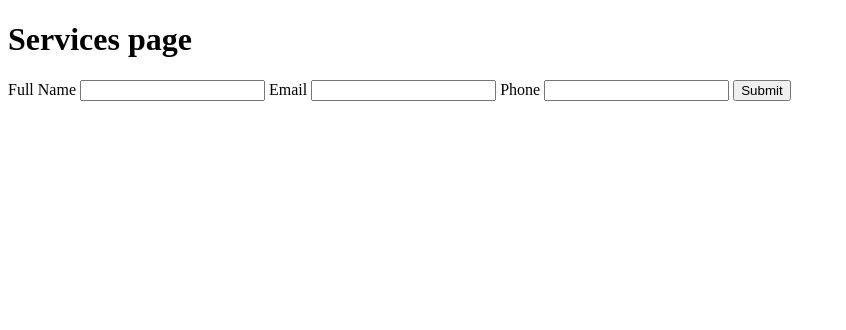
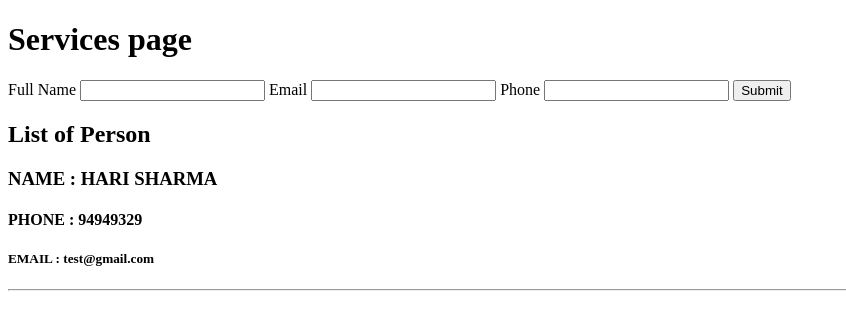
Before and after one commit to aaravcreator/nh_django_p, a Django app: page /services/ in a window 1280 px wide. Shown: the top 330 px of the page, without its empty margins (0-846 px from the left). Run offline with Django 5.2, Linux system fonts and the light colour scheme.

Commit message:
added get method;

```diff
--- a/mydjango/views.py
+++ b/mydjango/views.py
@@ -32,9 +32,37 @@ def contact(request):
 
     return render(request,'contact.html',context)
 
+
+person_list = [
+    {
+        'name':"HARI SHARMA",
+        'phone':"94949329",
+        'email':"test@gmail.com"
+    }
+
+]
 def services(request):
-    print(request.GET.get('fullname'))
-    return render(request,'services.html')
+    name = request.GET.get('fullname')
+    email = request.GET.get('email')
+    phone = request.GET.get('phone')
+
+    if (name != None and name != "") and (email != None and email != "") and (phone != None and phone !=""):
+        message = f" Thank you for contacting us, your details are Name:{name}, Email:{email},Phone:{phone}"
+        person_data = {
+             'name':name,
+        'phone':phone,
+        'email':email
+        }
+        person_list.append(person_data)
+
+    else:
+        message = ""
+    context = {
+        'message':message,
+        'person_list':person_list
+    }
+
+    return render(request,'services.html',context)
 
 # def dynamic(request,name):
 #     print(name)
--- a/templates/services.html
+++ b/templates/services.html
@@ -24,5 +24,18 @@
 
     </form>
 
+    {{message}}
+
+    <h2>List of Person</h2>
+
+    {% for person in person_list %}
+
+        <h3>NAME : {{person.name}}</h3>
+        <h4>PHONE : {{person.phone}} </h4>
+        <h5>EMAIL : {{person.email}} </h5>
+        <hr>
+
+    {% endfor %}
+
 </body>
 </html>
```
